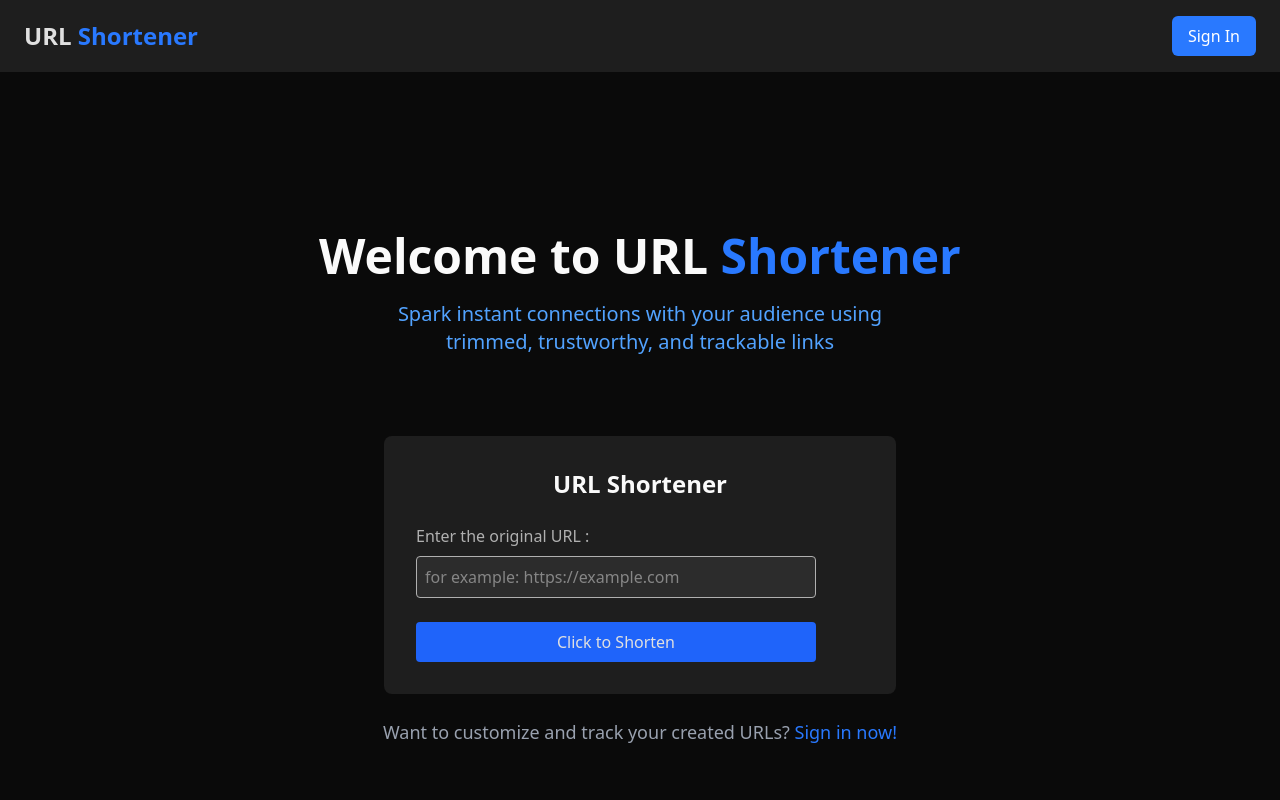
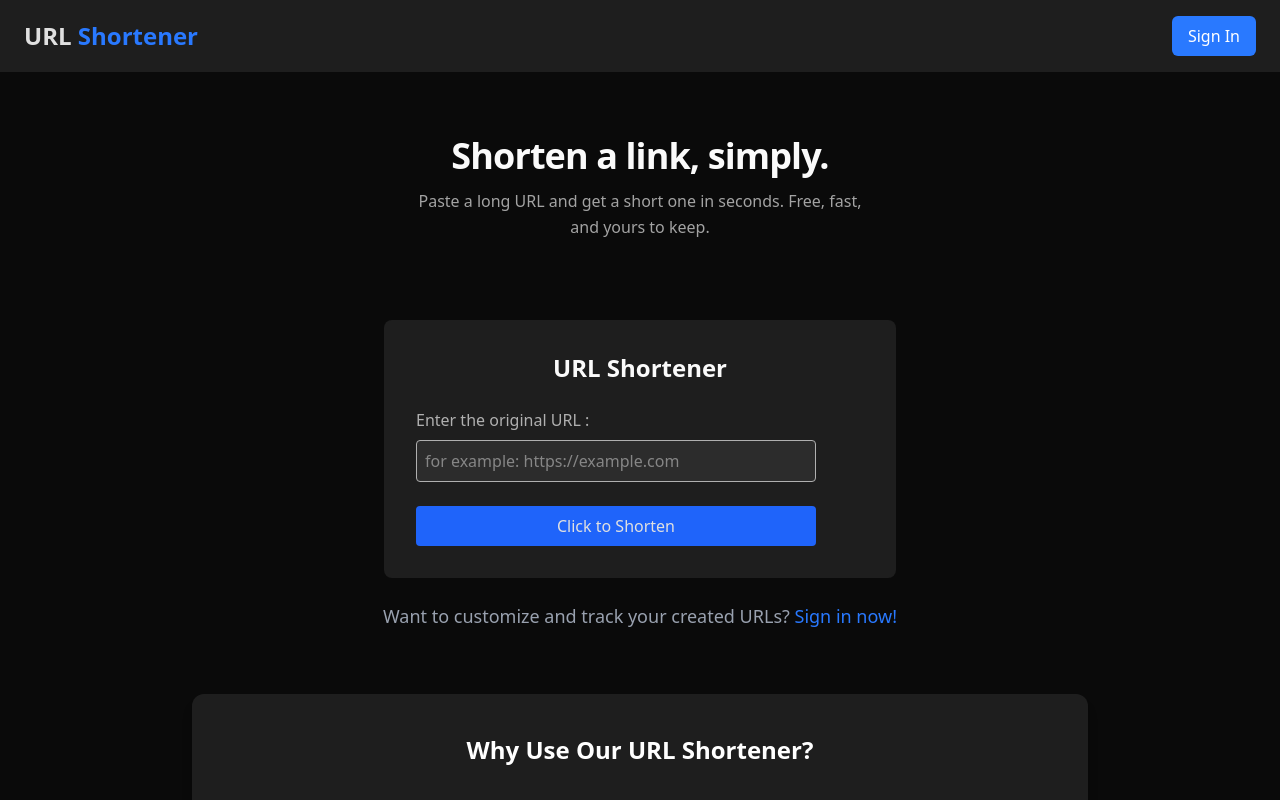
Before and after one commit to Exploring-glitch/URL-Shortener, a React app in the folder frontend/: page / in a window 1280 px wide. Shown: the top 800 px of the page. Built offline with nearby package versions, Linux system fonts and the light colour scheme; the HTML template or start-up script is replaced by a standard one.

Commit message:
content(home): simplify hero headline and description

```diff
--- a/frontend/src/pages/HomePage.jsx
+++ b/frontend/src/pages/HomePage.jsx
@@ -6,9 +6,9 @@ const HomePage = () => {
   return (
     <div className='min-h-screen bg-[#0A0A0A] flex flex-col items-center text-[#FAFAFA] px-4 sm:px-6 py-12 sm:py-16'>
 
-      <div className="text-center mt-10 sm:mt-24">
-        <h1 className="text-3xl sm:text-4xl xl:text-5xl font-bold mb-3 xl:mb-5">Welcome to URL <span className="text-[#2979FF]">Shortener</span></h1>
-        <h2 className="text-sm text-center sm:text-xl text-blue-400 max-w-2xl xl:max-w-lg mx-auto">Spark instant connections with your audience using trimmed, trustworthy, and trackable links</h2>
+      <div className="text-center max-w-xl">
+        <h1 className="text-3xl sm:text-4xl font-semibold tracking-tight mb-3">Shorten a link, simply.</h1>
+        <p className="text-sm sm:text-base text-[#A3A3A3] max-w-md mx-auto leading-relaxed">Paste a long URL and get a short one in seconds. Free, fast, and yours to keep.</p>
       </div>
 
       <div className='bg-[#1E1E1E] w-full max-w-md xl:max-w-lg p-4 sm:p-8 rounded-lg mt-15 sm:mt-20'>
```
